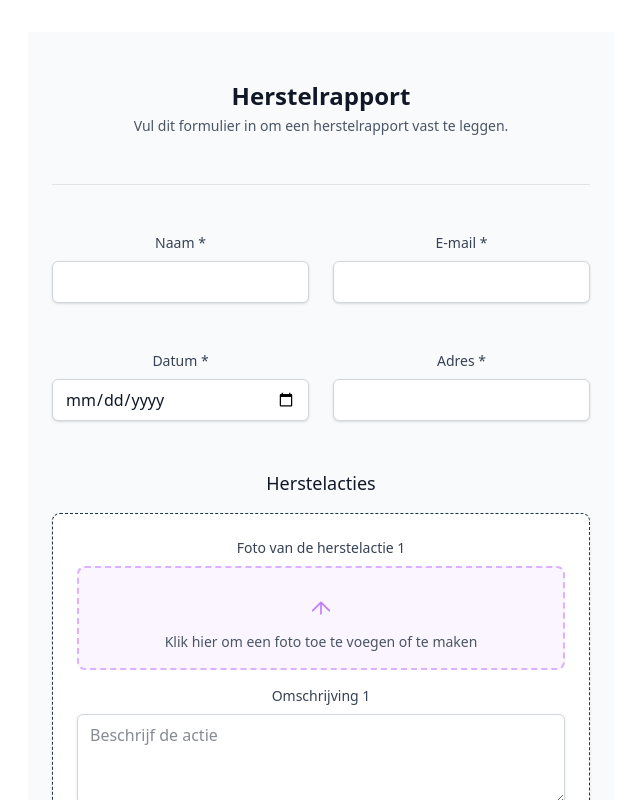
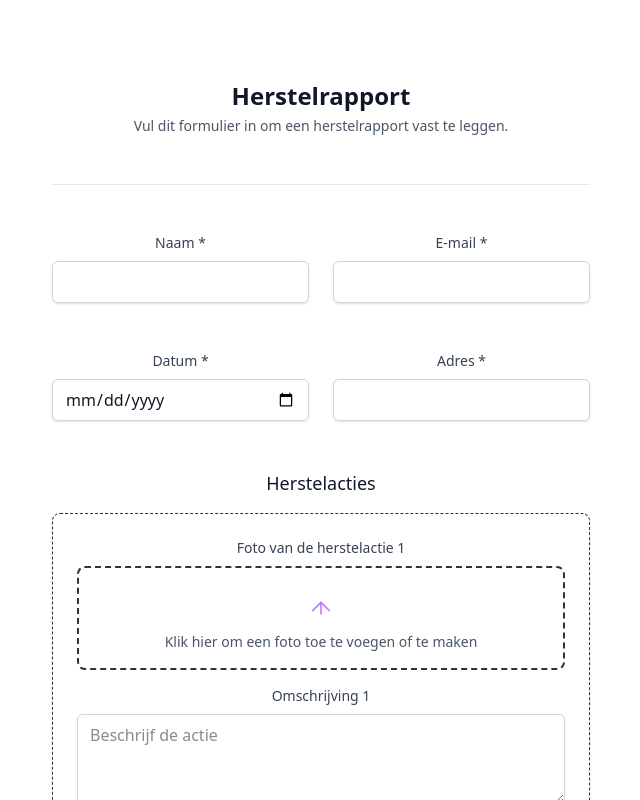
Before and after one commit to 020perry/herstelrapport, a Vue app: page / in a window 1280 px wide. Shown: the top 800 px of the page, without its empty margins (319-959 px from the left). Built offline with nearby package versions, Linux system fonts and the light colour scheme.

Commit message:
Apply brand palette and design ideas

```diff
--- a/index.html
+++ b/index.html
@@ -7,7 +7,7 @@
     <link href="/src/assets/app.css" rel="stylesheet">
     <script src="https://cdnjs.cloudflare.com/ajax/libs/html2pdf.js/0.10.1/html2pdf.bundle.min.js"></script>
 
-    <title>Vite + Vue</title>
+    <title>Herstelrapport</title>
   </head>
   <body>
     <div id="app"></div>
--- a/src/App.vue
+++ b/src/App.vue
@@ -1,5 +1,5 @@
 <template>
-  <form @submit.prevent="downloadPdf" class="bg-gray-50 min-h-screen py-12 px-6">
+  <form @submit.prevent="downloadPdf" class="bg-brand-gray min-h-screen py-12 px-6">
     <div class="space-y-12 max-w-3xl mx-auto">
       <!-- Titel -->
       <div class="border-b border-gray-900/10 pb-12">
@@ -12,12 +12,12 @@
         <div>
           <label for="naam" class="block text-sm font-medium text-gray-700">Naam *</label>
           <input id="naam" name="naam" v-model="form.naam" type="text" required
-            class="mt-2 block w-full rounded-md bg-white px-3 py-2 text-gray-900 shadow-sm border border-gray-300 focus:outline-none focus:ring-2 focus:ring-purple-600" />
+            class="mt-2 block w-full rounded-md bg-brand-white px-3 py-2 text-gray-900 shadow-sm border border-gray-300 focus:outline-none focus:ring-2 focus:ring-brand-blue" />
         </div>
         <div>
           <label for="email" class="block text-sm font-medium text-gray-700">E-mail *</label>
           <input id="email" name="email" v-model="form.email" type="email" required
-            class="mt-2 block w-full rounded-md bg-white px-3 py-2 text-gray-900 shadow-sm border border-gray-300 focus:outline-none focus:ring-2 focus:ring-purple-600" />
+            class="mt-2 block w-full rounded-md bg-brand-white px-3 py-2 text-gray-900 shadow-sm border border-gray-300 focus:outline-none focus:ring-2 focus:ring-brand-blue" />
         </div>
       </div>
 
@@ -26,12 +26,12 @@
         <div>
           <label for="datum" class="block text-sm font-medium text-gray-700">Datum *</label>
           <input id="datum" name="datum" v-model="form.datum" type="date" required
-            class="mt-2 block w-full rounded-md bg-white px-3 py-2 text-gray-900 shadow-sm border border-gray-300 focus:outline-none focus:ring-2 focus:ring-purple-600" />
+            class="mt-2 block w-full rounded-md bg-brand-white px-3 py-2 text-gray-900 shadow-sm border border-gray-300 focus:outline-none focus:ring-2 focus:ring-brand-blue" />
         </div>
         <div>
           <label for="adres" class="block text-sm font-medium text-gray-700">Adres *</label>
           <input id="adres" name="adres" v-model="form.adres" type="text" required
-            class="mt-2 block w-full rounded-md bg-white px-3 py-2 text-gray-900 shadow-sm border border-gray-300 focus:outline-none focus:ring-2 focus:ring-purple-600" />
+            class="mt-2 block w-full rounded-md bg-brand-white px-3 py-2 text-gray-900 shadow-sm border border-gray-300 focus:outline-none focus:ring-2 focus:ring-brand-blue" />
         </div>
       </div>
 
@@ -44,7 +44,7 @@
             <label :for="`foto-${index}`" class="block text-sm font-medium text-gray-700 mb-2">Foto van de herstelactie {{ index + 1 }}</label>
             <div class="flex flex-col sm:flex-row gap-4">
               <div
-                class="flex-1 flex flex-col items-center justify-center border-2 border-dashed border-purple-300 rounded-lg p-4 bg-purple-50 text-center cursor-pointer hover:bg-purple-100 transition">
+                class="flex-1 flex flex-col items-center justify-center border-2 border-dashed border-brand-light-blue rounded-lg p-4 bg-brand-light-blue/20 text-center cursor-pointer hover:bg-brand-light-blue/40 transition">
                 <label :for="`foto-${index}`" class="w-full cursor-pointer">
                   <svg class="mx-auto h-10 w-10 text-purple-400" fill="none" stroke="currentColor" viewBox="0 0 48 48">
                     <path d="M14 32l10-10 10 10M24 22v14" stroke-width="2" stroke-linecap="round" stroke-linejoin="round" />
@@ -62,20 +62,20 @@
             <label :for="`omschrijving-${index}`" class="block text-sm font-medium text-gray-700">Omschrijving {{ index + 1 }}</label>
             <textarea :id="`omschrijving-${index}`" :name="`omschrijving-${index}`" v-model="actie.omschrijving" rows="3"
               placeholder="Beschrijf de actie"
-              class="mt-2 block w-full rounded-md bg-white px-3 py-2 text-gray-900 shadow-sm border border-gray-300 focus:outline-none focus:ring-2 focus:ring-purple-600"></textarea>
+              class="mt-2 block w-full rounded-md bg-brand-white px-3 py-2 text-gray-900 shadow-sm border border-gray-300 focus:outline-none focus:ring-2 focus:ring-brand-blue"></textarea>
           </div>
           <button @click.prevent="removeAction(index)" type="button"
             class="text-sm text-red-600 hover:underline mt-2">Verwijder actie</button>
         </div>
         <button @click.prevent="addAction" type="button"
-          class="rounded-md bg-purple-600 px-3 py-2 text-sm font-semibold text-black shadow-sm hover:bg-purple-700">Voeg
+          class="rounded-md bg-brand-blue px-3 py-2 text-sm font-semibold text-black shadow-sm hover:bg-brand-navy">Voeg
           nog een actie toe</button>
       </div>
 
       <!-- PDF Knop -->
       <div class="pt-8 border-t border-gray-900/10 text-right">
         <button @click.prevent="downloadPdf" type="submit"
-          class="rounded-md bg-purple-600 px-6 py-2 text-sm font-semibold text-black shadow-sm hover:bg-purple-700 focus:outline-none focus:ring-2 focus:ring-purple-500">
+          class="rounded-md bg-brand-blue px-6 py-2 text-sm font-semibold text-black shadow-sm hover:bg-brand-navy focus:outline-none focus:ring-2 focus:ring-brand-blue">
           Download PDF
         </button>
       </div>
--- a/src/style.css
+++ b/src/style.css
@@ -4,8 +4,15 @@
   font-weight: 400;
 
   color-scheme: light dark;
-  color: rgba(255, 255, 255, 0.87);
-  background-color: #242424;
+  --color-brand-blue: #0096FF;
+  --color-brand-white: #FFFFFF;
+  --color-brand-light-blue: #66CCFF;
+  --color-brand-navy: #003F6D;
+  --color-brand-gray: #F2F6FA;
+  --color-brand-text: #333333;
+  --color-brand-accent: #FF7A00;
+  color: var(--color-brand-text);
+  background-color: var(--color-brand-white);
 
   font-synthesis: none;
   text-rendering: optimizeLegibility;
@@ -67,13 +74,13 @@ button:focus-visible {
 
 @media (prefers-color-scheme: light) {
   :root {
-    color: #213547;
-    background-color: #ffffff;
+    color: var(--color-brand-text);
+    background-color: var(--color-brand-white);
   }
   a:hover {
-    color: #747bff;
+    color: var(--color-brand-blue);
   }
   button {
-    background-color: #f9f9f9;
+    background-color: var(--color-brand-gray);
   }
 }
--- /dev/null
+++ b/tailwind.config.js
@@ -0,0 +1,20 @@
+module.exports = {
+  content: [
+    './index.html',
+    './src/**/*.{vue,js,ts,jsx,tsx}'
+  ],
+  theme: {
+    extend: {
+      colors: {
+        'brand-blue': '#0096FF',
+        'brand-white': '#FFFFFF',
+        'brand-light-blue': '#66CCFF',
+        'brand-navy': '#003F6D',
+        'brand-gray': '#F2F6FA',
+        'brand-text': '#333333',
+        'brand-accent': '#FF7A00'
+      }
+    }
+  },
+  plugins: []
+}
```
Also changed, not shown: 2 other files (tests, documents, lock files or other folders).
